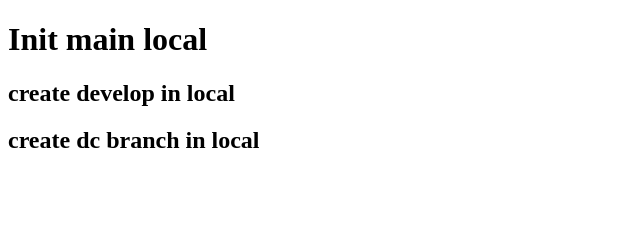
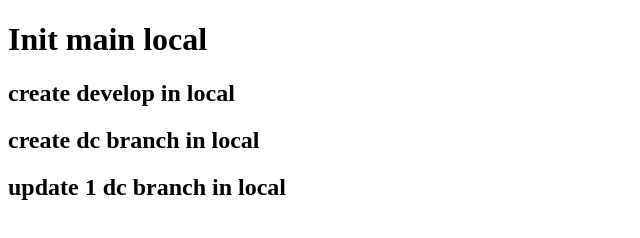
Before and after one commit to Darshana-Chaturanga/DevOpsGit, a plain HTML site: page index.html in a window 1280 px wide. Shown: the whole page, without its empty margins (0-640 px from the left). Drawn offline with Linux system fonts and the light colour scheme.

Commit message:
update 1 dc branch in local

```diff
--- a/index.html
+++ b/index.html
@@ -9,5 +9,6 @@
      <h1>Init main local</h1>
      <h2>create develop in local</h2>
      <h2>create dc branch in local</h2>
+     <h2>update 1 dc branch in local</h2>
 </body>
 </html>
```
